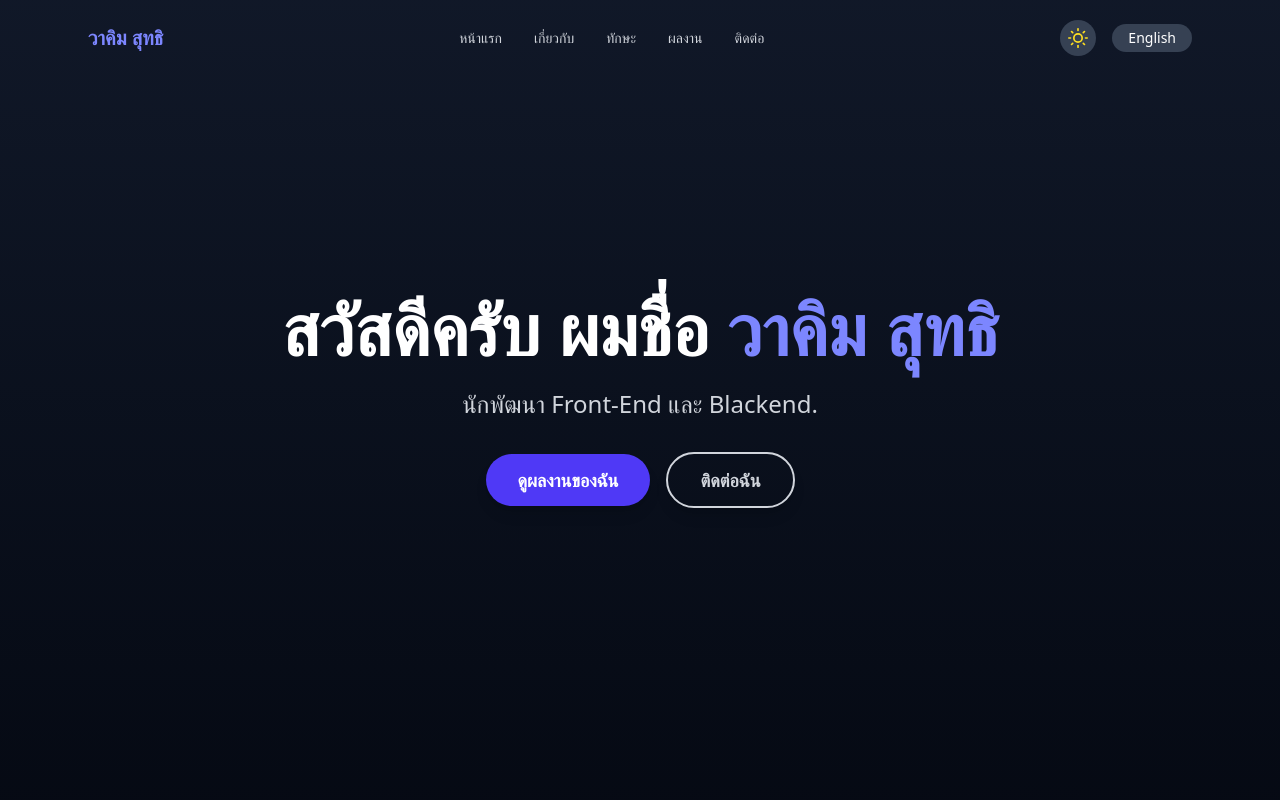
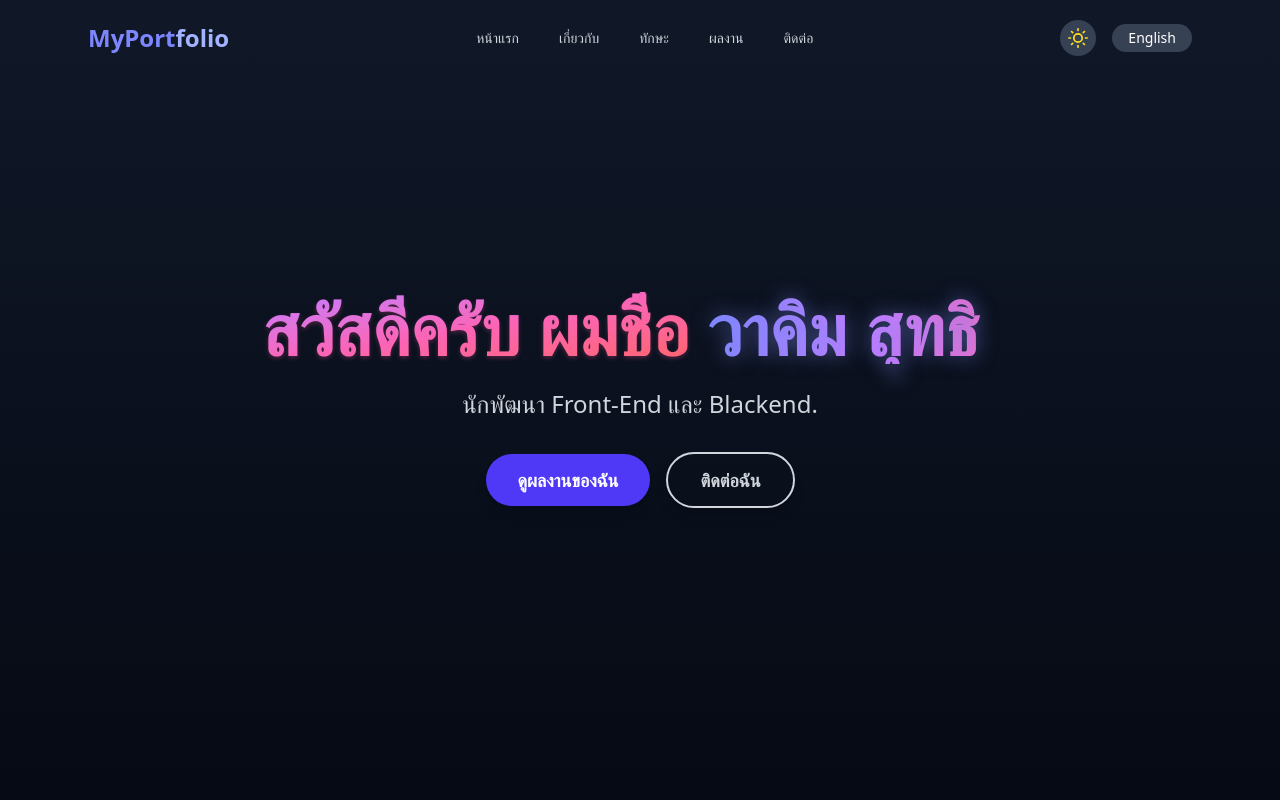
Before and after one commit to Teekon789/portflio_wakim1, a React (Vite) app: page / in a window 1280 px wide. Shown: the top 800 px of the page. Built offline with nearby package versions, Linux system fonts and the light colour scheme.

Commit message:
update_1.4

```diff
--- a/package.json
+++ b/package.json
@@ -16,6 +16,7 @@
     "react-dom": "^19.0.0",
     "react-fast-marquee": "^1.6.5",
     "react-icons": "^5.5.0",
+    "react-type-animation": "^3.2.0",
     "tailwindcss": "^4.1.4"
   },
   "devDependencies": {
--- a/src/App.jsx
+++ b/src/App.jsx
@@ -19,6 +19,9 @@ import mn_2 from "./assets/mn_2.png";
 import wakim from "./assets/wakim.jpg";
 import resumeFile from "./assets/Resume.pdf";
 import Navbar from "./components/navbar";
+import Scrollup from "./components/scrollup";
+
+import { TypeAnimation } from "react-type-animation";
 
 // แยกข้อความภาษาไทย
 import textTH from "./lang/th";
@@ -94,11 +97,80 @@ export default function Portfolio() {
           animate={{ opacity: 1, y: 0 }}
           transition={{ duration: 0.6 }}
         >
-          {t.greeting}{" "}
           <span
-            className={`${darkMode ? "text-indigo-400" : "text-indigo-600"}`}
+            className={`
+  inline-block
+  ${
+    darkMode
+      ? "bg-gradient-to-br from-purple-400 via-pink-400 to-red-400"
+      : "bg-gradient-to-br from-purple-600 via-pink-600 to-red-600"
+  }
+  bg-clip-text
+  text-transparent
+  font-bold
+  transition-all
+  duration-300
+  hover:scale-105
+  ${
+    darkMode
+      ? "drop-shadow-[0_2px_2px_rgba(236,72,153,0.3)]"
+      : "drop-shadow-[0_2px_2px_rgba(219,39,119,0.3)]"
+  }
+`}
           >
-            {t.fullname}
+            {t.greeting}
+          </span>{" "}
+          <span
+            className={`
+    relative
+    inline-block
+    ${
+      darkMode
+        ? "bg-gradient-to-r from-indigo-400 via-purple-400 to-pink-400"
+        : "bg-gradient-to-r from-indigo-600 via-purple-600 to-pink-600"
+    }
+    bg-clip-text
+    text-transparent
+    transition-all
+    duration-300
+    hover:scale-105
+  `}
+            // bg-gradient-to-r = สร้างไล่สีจากซ้ายไปขวา
+            // bg-clip-text = ให้สีไล่เฉพาะตัวอักษร
+            // text-transparent = ทำให้ตัวอักษรโปร่งใสเพื่อให้เห็น gradient
+          >
+            <TypeAnimation
+              key={`${t.language}-${t.fullname}`}
+              sequence={[t.fullname, 1000, "", 500]}
+              wrapper="span"
+              speed={50}
+              style={{
+                display: "inline-block",
+                textShadow: darkMode
+                  ? "0 0 20px rgba(129, 140, 248, 0.5)"
+                  : "0 0 20px rgba(79, 70, 229, 0.3)",
+              }}
+              repeat={Infinity}
+            />
+
+            {/* เส้น underline with animation */}
+            <span
+              className={`
+    absolute
+    bottom-0
+    left-0
+    w-0
+    h-0.5
+    transition-all
+    duration-300
+    group-hover:w-full
+    ${
+      darkMode
+        ? "bg-gradient-to-r from-indigo-400 via-purple-400 to-pink-400"
+        : "bg-gradient-to-r from-indigo-600 via-purple-600 to-pink-600"
+    }
+  `}
+            ></span>
           </span>
         </motion.h1>
 
@@ -224,8 +296,26 @@ export default function Portfolio() {
                   } shadow-md w-full text-left`}
                 >
                   <div className="space-y-4 sm:space-y-6">
-                    {/* รายการการศึกษา */}
-                    <div className="flex flex-col sm:flex-row gap-3 sm:gap-4 w-full">
+                    {/* วนซ้ำผ่านรายการข้อมูล*/}
+                    {[
+                      {
+                        icon: (
+                          <FaGraduationCap className="text-xl sm:text-2xl" />
+                        ),
+                        title: t.about.education,
+                        description: t.about.major,
+                      },
+                      {
+                        icon: <FaUniversity className="text-xl sm:text-2xl" />,
+                        title: t.about.university_name,
+                        description: t.about.university,
+                      },
+                      // เพิ่มรายการเพิ่มเติม
+                    ].map((item, index) => (
+                      <div
+                        key={index}
+                        className="flex flex-col sm:flex-row gap-3 sm:gap-4 w-full"
+                      >
                         <div
                           className={`w-10 h-10 flex items-center justify-center rounded-lg ${
                             darkMode
@@ -233,7 +323,7 @@ export default function Portfolio() {
                               : "bg-indigo-100 text-indigo-600"
                           }`}
                         >
-                        <FaGraduationCap className="text-xl sm:text-2xl" />
+                          {item.icon}
                         </div>
                         <div className="w-full">
                           <h3
@@ -241,46 +331,18 @@ export default function Portfolio() {
                               darkMode ? "text-indigo-300" : "text-indigo-600"
                             }`}
                           >
-                          {t.about.education}
+                            {item.title}
                           </h3>
                           <p
                             className={`mt-1 text-sm sm:text-base ${
                               darkMode ? "text-gray-400" : "text-gray-600"
                             }`}
                           >
-                          {t.about.major}
+                            {item.description}
                           </p>
                         </div>
                       </div>
-
-                    {/* รายการมหาวิทยาลัย */}
-                    <div className="flex flex-col sm:flex-row gap-3 sm:gap-4 w-full">
-                      <div
-                        className={`w-10 h-10 flex items-center justify-center rounded-lg ${
-                          darkMode
-                            ? "bg-indigo-800 text-indigo-200"
-                            : "bg-indigo-100 text-indigo-600"
-                        }`}
-                      >
-                        <FaUniversity className="text-xl sm:text-2xl" />
-                      </div>
-                      <div className="w-full">
-                        <h3
-                          className={`text-lg sm:text-xl font-semibold ${
-                            darkMode ? "text-indigo-300" : "text-indigo-600"
-                          }`}
-                        >
-                          {t.about.university_name}
-                        </h3>
-                        <p
-                          className={`mt-1 text-sm sm:text-base ${
-                            darkMode ? "text-gray-400" : "text-gray-600"
-                          }`}
-                        >
-                          {t.about.university}
-                        </p>
-                      </div>
-                    </div>
+                    ))}
                   </div>
                 </div>
 
@@ -479,9 +541,11 @@ export default function Portfolio() {
             viewport={{ once: true }}
           >
             {t.contactMe}
-      <div className={`h-1 w-24 mx-auto mt-4 rounded-full ${
+            <div
+              className={`h-1 w-24 mx-auto mt-4 rounded-full ${
                 darkMode ? "bg-indigo-500" : "bg-indigo-400"
-      }`}></div>
+              }`}
+            ></div>
           </motion.h2>
 
           {/* ไอคอนติดต่อ - แสดงชื่อเมื่อ hover */}
@@ -511,12 +575,14 @@ export default function Portfolio() {
                 </a>
 
                 {/* Tooltip ชื่อ */}
-          <div className={`
+                <div
+                  className={`
             absolute -bottom-8 left-1/2 transform -translate-x-1/2
             opacity-0 group-hover:opacity-100 transition-opacity duration-200
             text-sm whitespace-nowrap
             ${darkMode ? "text-gray-300" : "text-gray-600"}
-          `}>
+          `}
+                >
                   {contact.name}
                 </div>
               </motion.div>
@@ -524,6 +590,9 @@ export default function Portfolio() {
           </div>
         </div>
       </section>
+
+      {/* ปุ่มเลื่อนขึ้นด้านบน */}
+      <Scrollup darkMode={darkMode} lang={lang} />
     </div>
   );
 }
--- a/src/components/navbar.jsx
+++ b/src/components/navbar.jsx
@@ -77,11 +77,28 @@ const Navbar = ({ darkMode, setDarkMode, lang, setLang, t }) => {
           {/* โลโก้ */}
           <a
             href="#home"
-            className={`text-xl font-bold ${
+            className={`text-2xl font-bold inline-block ${
               darkMode ? "text-indigo-400" : "text-indigo-600"
             }`}
           >
-            {t.fullname}
+            <div className="relative inline-block overflow-visible transition-all duration-300 hover:transform hover:scale-105">
+              <span className="relative z-10">My</span>
+              <span>
+                Port
+                <span
+                  className={`${
+                    darkMode ? "text-indigo-300" : "text-indigo-500"
+                  }`}
+                >
+                  folio
+                </span>
+              </span>
+              <span
+                className={`absolute bottom-0 left-0 w-0 h-0.5 transition-all duration-300 hover:w-full ${
+                  darkMode ? "bg-indigo-300" : "bg-indigo-500"
+                }`}
+              ></span>
+            </div>
           </a>
 
           {/* เมนูสำหรับหน้าจอขนาดใหญ่ (desktop) */}
@@ -90,13 +107,18 @@ const Navbar = ({ darkMode, setDarkMode, lang, setLang, t }) => {
               <a
                 key={index}
                 href={item.href}
-                className={`text-sm font-medium transition-colors duration-300 ${
+                className={`text-sm font-medium relative px-1 py-2 overflow-hidden transition-all duration-300 group ${
                   darkMode
-                    ? "text-gray-300 hover:text-indigo-400"
+                    ? "text-gray-300 hover:text-indigo-300"
                     : "text-gray-700 hover:text-indigo-600"
                 }`}
               >
-                {item.name}
+                <span className="relative z-10">{item.name}</span>
+                <span
+                  className={`absolute bottom-0 left-1/2 w-0 h-0.5 -translate-x-1/2 transition-all duration-300 group-hover:w-full ${
+                    darkMode ? "bg-indigo-400" : "bg-indigo-500"
+                  }`}
+                ></span>
               </a>
             ))}
           </div>
@@ -169,7 +191,6 @@ const Navbar = ({ darkMode, setDarkMode, lang, setLang, t }) => {
               {lang === "th" ? "English" : "ภาษาไทย"}
             </button>
 
-
             {/* ปุ่มเมนู */}
             <button
               onClick={toggleMenu}
@@ -186,8 +207,6 @@ const Navbar = ({ darkMode, setDarkMode, lang, setLang, t }) => {
                 <FiMenu className="h-6 w-6" />
               )}
             </button>
-
-
           </div>
         </div>
       </div>
@@ -217,8 +236,6 @@ const Navbar = ({ darkMode, setDarkMode, lang, setLang, t }) => {
                 {item.name}
               </a>
             ))}
-
-
           </div>
         </motion.div>
       )}
--- /dev/null
+++ b/src/components/scrollup.jsx
@@ -0,0 +1,166 @@
+import { useState, useEffect } from "react";
+import { motion, AnimatePresence } from "framer-motion";
+import { FaArrowUp } from "react-icons/fa";
+
+// แยกข้อความภาษาไทย
+import textTH from "../lang/th";
+import textEN from "../lang/en";
+
+function Scrollup({ darkMode, lang }) {
+  // สถานะสำหรับตรวจสอบตำแหน่งการเลื่อน
+  const [showScrollTop, setShowScrollTop] = useState(false);
+  // สถานะสำหรับการเปลี่ยนแปลงทิศทางการเลื่อน
+  const [isScrollingUp, setIsScrollingUp] = useState(false);
+  // เก็บตำแหน่งเลื่อนก่อนหน้า
+  const [lastScrollY, setLastScrollY] = useState(0);
+  // สถานะสำหรับตรวจสอบการ hover
+  const [isHovered, setIsHovered] = useState(false);
+  // แยกข้อความตามภาษา
+  const t = lang === "th" ? textTH : textEN;
+
+  useEffect(() => {
+    // ฟังก์ชันตรวจสอบการเลื่อนหน้า
+    const handleScroll = () => {
+      const currentScrollY = window.scrollY;
+
+      // ตรวจสอบทิศทางการเลื่อน
+      if (currentScrollY < lastScrollY) {
+        setIsScrollingUp(true);
+      } else {
+        setIsScrollingUp(false);
+      }
+
+      // บันทึกตำแหน่งล่าสุด
+      setLastScrollY(currentScrollY);
+
+      // แสดงปุ่มเมื่อเลื่อนลงมากกว่า 300px
+      setShowScrollTop(currentScrollY > 300);
+    };
+
+    // เพิ่ม event listener
+    window.addEventListener("scroll", handleScroll);
+
+    // ทำความสะอาดเมื่อ component ถูกถอดออก
+    return () => {
+      window.removeEventListener("scroll", handleScroll);
+    };
+  }, [lastScrollY]);
+
+  // ฟังก์ชันเลื่อนขึ้นด้านบน
+  const scrollToTop = () => {
+    window.scrollTo({ top: 0, behavior: "smooth" });
+  };
+
+  return (
+    <AnimatePresence>
+      {showScrollTop && (
+        <motion.button
+          onClick={scrollToTop}
+          className="fixed bottom-6 right-6 z-50"
+          initial={{ opacity: 0, y: 20 }}
+          animate={{
+            opacity: 1,
+            y: 0,
+            scale: isScrollingUp ? 1.05 : 1,
+          }}
+          exit={{ opacity: 0, y: 20 }}
+          transition={{
+            type: "spring",
+            stiffness: 260,
+            damping: 20,
+          }}
+          aria-label="Scroll to top"
+          onMouseEnter={() => setIsHovered(true)}
+          onMouseLeave={() => setIsHovered(false)}
+        >
+          {/* ปุ่มหลัก */}
+          <motion.div
+            className={`
+              w-12 h-12
+              flex items-center justify-center
+              rounded-full
+              shadow-lg
+              cursor-pointer
+              ${
+                darkMode
+                  ? "bg-gradient-to-tr from-indigo-600 via-indigo-500 to-purple-600"
+                  : "bg-gradient-to-tr from-indigo-500 via-indigo-400 to-purple-500"
+              }
+              ${darkMode ? "shadow-indigo-900/30" : "shadow-indigo-300/50"}
+              relative
+            `}
+            whileHover={{ scale: 1.1 }}
+            whileTap={{ scale: 0.9 }}
+          >
+            {/* ไอคอนลูกศรพร้อมอนิเมชัน */}
+            <motion.div
+              animate={{ y: [0, -3, 0] }}
+              transition={{
+                duration: 1.5,
+                repeat: Infinity,
+                repeatType: "reverse",
+                ease: "easeInOut",
+              }}
+            >
+              <FaArrowUp className="w-4 h-4 text-white" />
+            </motion.div>
+
+            {/* เส้นขอบที่เคลื่อนไหว */}
+            <motion.div
+              className={`absolute inset-0 rounded-full border-2 ${
+                darkMode ? "border-indigo-400" : "border-indigo-300"
+              } opacity-0`}
+              animate={{
+                opacity: [0, 0.5, 0],
+                scale: [0.8, 1.2, 0.8],
+              }}
+              transition={{
+                duration: 2,
+                repeat: Infinity,
+                repeatType: "loop",
+                ease: "easeInOut",
+              }}
+            />
+
+            {/* เอฟเฟคสีเมื่อชี้เมาส์ */}
+            <motion.div
+              className="absolute inset-0 rounded-full bg-white opacity-0"
+              whileHover={{ opacity: 0.2 }}
+              transition={{ duration: 0.3 }}
+            />
+          </motion.div>
+
+          {/* ข้อความที่แสดงเมื่อ hover */}
+          <AnimatePresence>
+            {isHovered && (
+              <motion.div
+                className={`
+                  absolute
+                  right-14 top-1/2 -translate-y-1/2
+                  px-3 py-2
+                  rounded-md
+                  text-sm
+                  whitespace-nowrap
+                  ${
+                    darkMode
+                      ? "bg-indigo-900 text-white"
+                      : "bg-white text-indigo-800"
+                  }
+                  shadow-md
+                `}
+                initial={{ opacity: 0, x: 10 }}
+                animate={{ opacity: 1, x: 0 }}
+                exit={{ opacity: 0, x: 10 }}
+                transition={{ duration: 0.2 }}
+              >
+                {t.Scrollup.scrollToTop}
+              </motion.div>
+            )}
+          </AnimatePresence>
+        </motion.button>
+      )}
+    </AnimatePresence>
+  );
+}
+
+export default Scrollup;
--- a/src/lang/en.js
+++ b/src/lang/en.js
@@ -39,6 +39,10 @@ const textEN = {
     projects: "Projects",
     contact: "Contact",
   },
+  // Language switcher
+  Scrollup: {
+    scrollToTop: "Scroll to Top",
+  },
 };
 
 export default textEN;
--- a/src/lang/th.js
+++ b/src/lang/th.js
@@ -37,6 +37,10 @@ const textTH = {
     projects: "ผลงาน",
     contact: "ติดต่อ",
   },
+  // Language switcher
+  Scrollup: {
+    scrollToTop: "เลื่อนขึ้นไปด้านบน",
+  },
 
 };
 
```
Also changed, not shown: 1 other file (tests, documents, lock files or other folders). Lines whose indentation alone changed are shown as unchanged.
